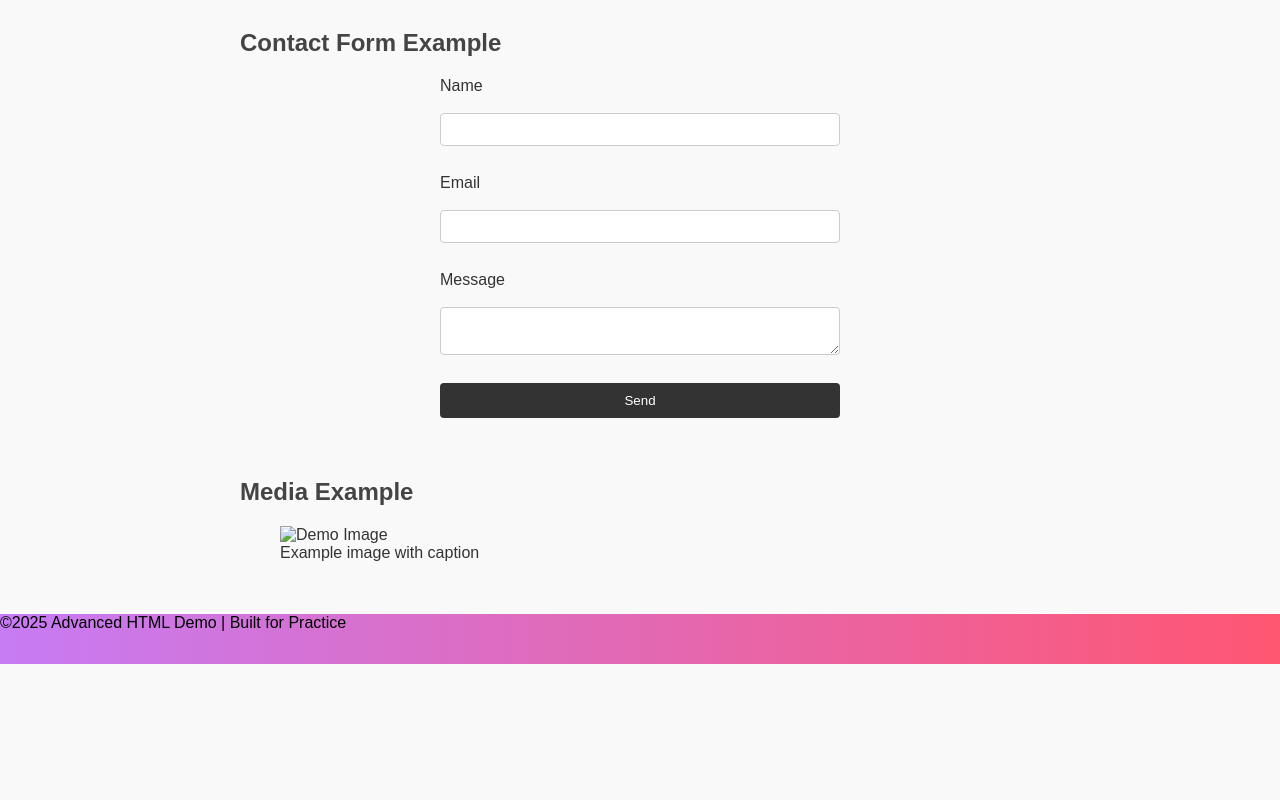
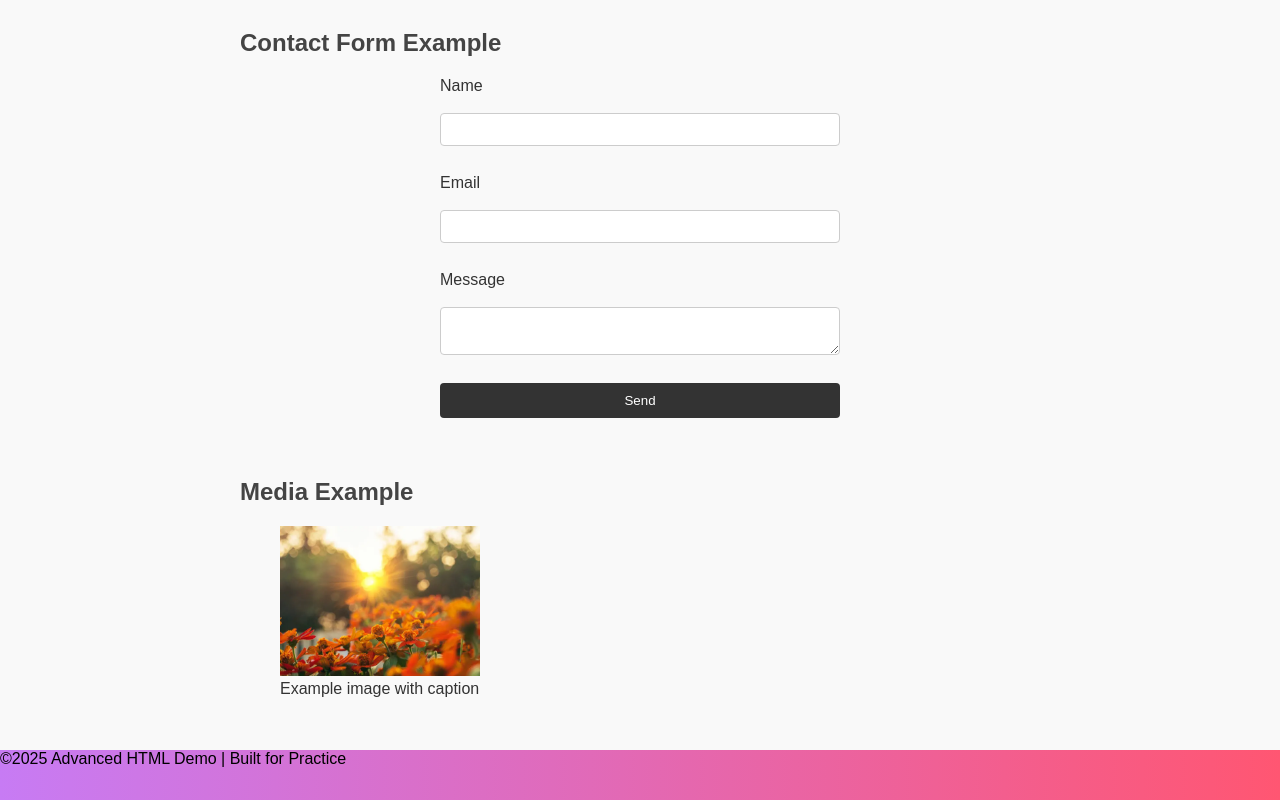
Before and after one commit to kammaGeethanjlai/advanced-html-demo, a plain HTML site: page index.html in a window 1280 px wide. Shown: the part 676-1476 px from the top of the page. Before the commit the page ends 1340 px from the top, so only its background shows below. Drawn offline with Linux system fonts and the light colour scheme.

Commit message:
Update index.html

```diff
--- a/index.html
+++ b/index.html
@@ -4,7 +4,7 @@
     <meta charset="UTF-8">
     <meta name="viewport" content="width=device-width, initial-scale=1.0">
     <title>Advanced HTML Feature Showcase</title>
-    <link rel="icon" href="./images/favicon.jpg" type="images/x-icon">
+    <link rel="icon" href="./favicon.jpg" type="images/x-icon">
     <link rel="stylesheet" href="./style.css">
 </head>
 <body>
@@ -69,7 +69,7 @@
          <section id="media">
             <h2>Media Example</h2>
             <figure>
-                <img src="./images/demo.jpg" alt="Demo Image" width="200">
+                <img src="./demo.jpg" alt="Demo Image" width="200">
                 <figcaption>Example image with caption</figcaption>
             </figure>
         </section>
```
